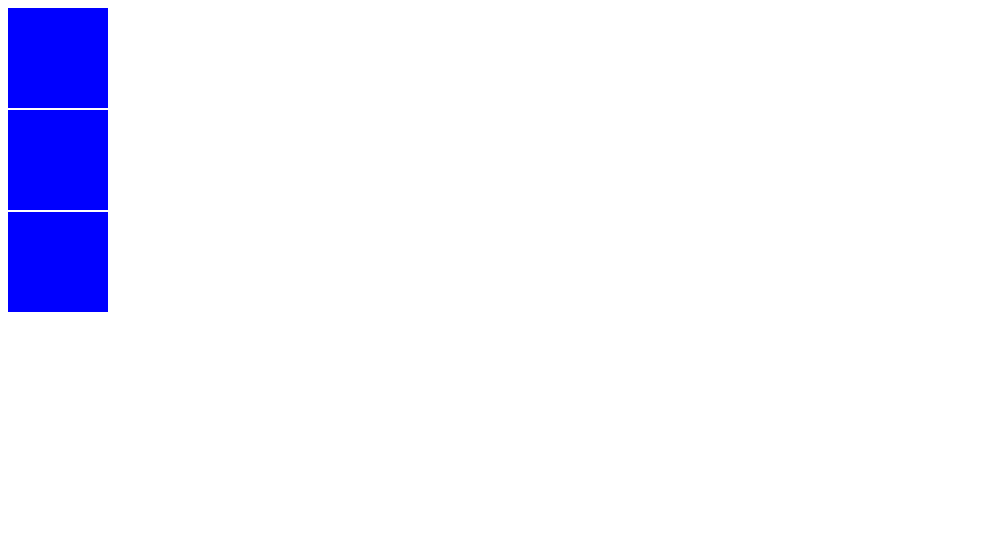
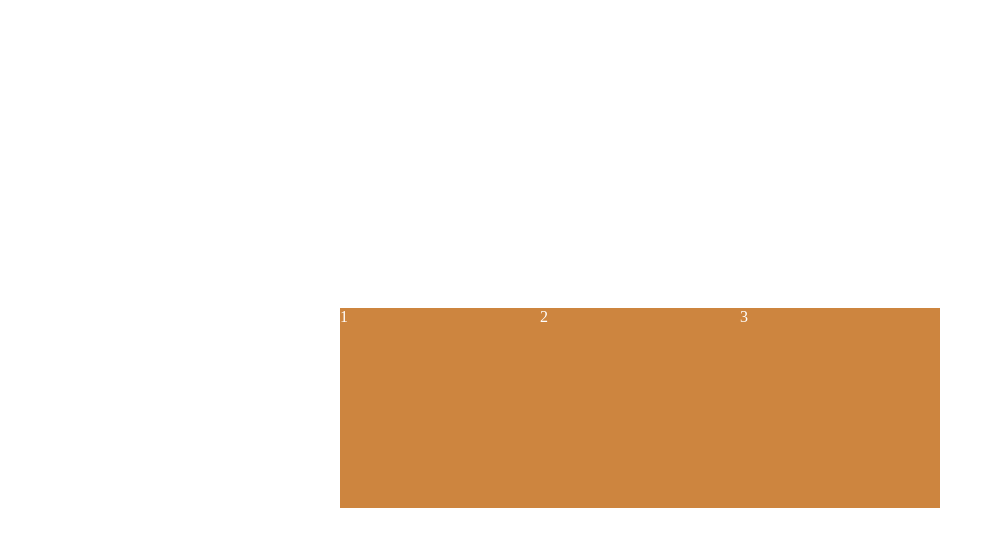
Before and after one commit to Huirsion/css-layout-2021, a plain HTML site: page index.html in a window 1280 px wide. Shown: the whole page, without its empty margins (0-995 px from the left). Drawn offline with Linux system fonts and the light colour scheme.

Commit message:
Change CSS

```diff
--- a/index.html
+++ b/index.html
@@ -8,8 +8,8 @@
     <title>(S)CSS Master Class</title>
   </head>
   <body>
-    <div class="box"></div>
-    <div class="box"></div>
-    <div class="box"></div>
+    <div class="box">1</div>
+    <div class="box">2</div>
+    <div class="box">3</div>
   </body>
 </html>
--- a/styles.css
+++ b/styles.css
@@ -1,6 +1,13 @@
-.box {
-    background: blue;
-    width: 100px;
-    height: 100px;
-    margin-bottom: 2px;
+body{
+    height: 100vh;
+    display: flex;
+    justify-content: center;
+    align-items: center;
 }
+
+.box{
+    width: 200px;
+    height: 200px;
+    background: peru;
+    color: white;
+}
```
